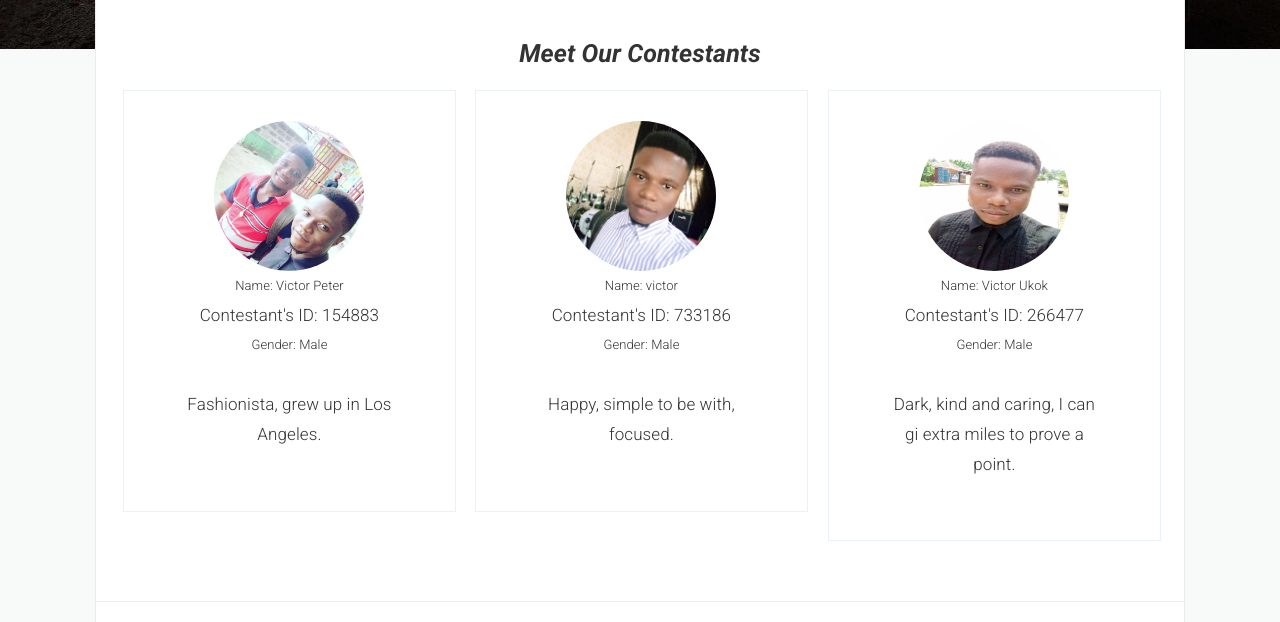
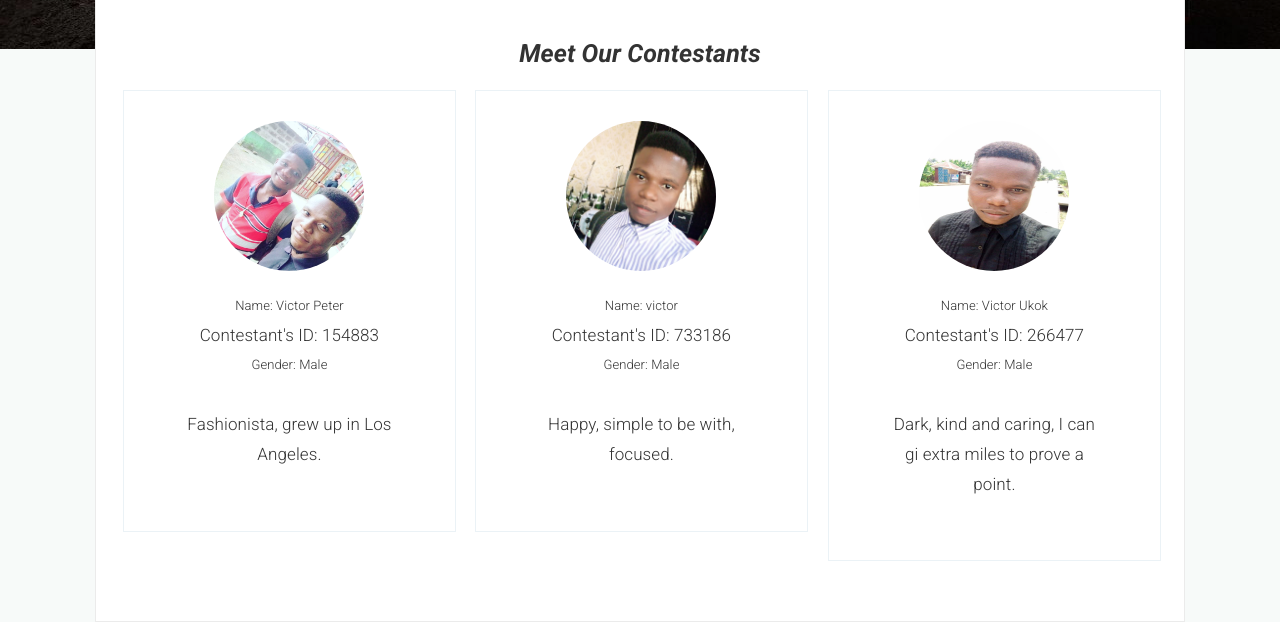
Before and after one commit to victuk/fashony-layout, a Django app: page / in a window 1280 px wide. Shown: the part 815-1437 px from the top of the page. Run offline with Django 3.2, Linux system fonts and the light colour scheme; data comes from the database, SQL or seed files in the repository; both versions use the stored data as it was after the commit; some libraries are stand-ins or nearby versions; some web fonts are replaced.

Commit message:
Added form for contestants to fill to participate in the competition

```diff
--- a/missandmr/templates/thabisaView/index.html
+++ b/missandmr/templates/thabisaView/index.html
@@ -33,7 +33,7 @@
 					</div>
 					<div style="text-align: center;">
 
-						<div style="font-size:small">Name: {{person.name}}</div>
+						<div style="font-size:small; margin-top:20px;">Name: {{person.name}}</div>
 						<div>Contestant's ID: {{person.contestantsCode}}</div>
 						<div style="font-size:small">Gender: {{person.gender}}</div>
 					</div>
```
Also changed, not shown: db.sqlite3, images/1625776185565.jpg (added), images/IMG_20200907_022136_573.jpg (added), images/IMG_20201214_004541_486.jpg (added), 1 other file.
